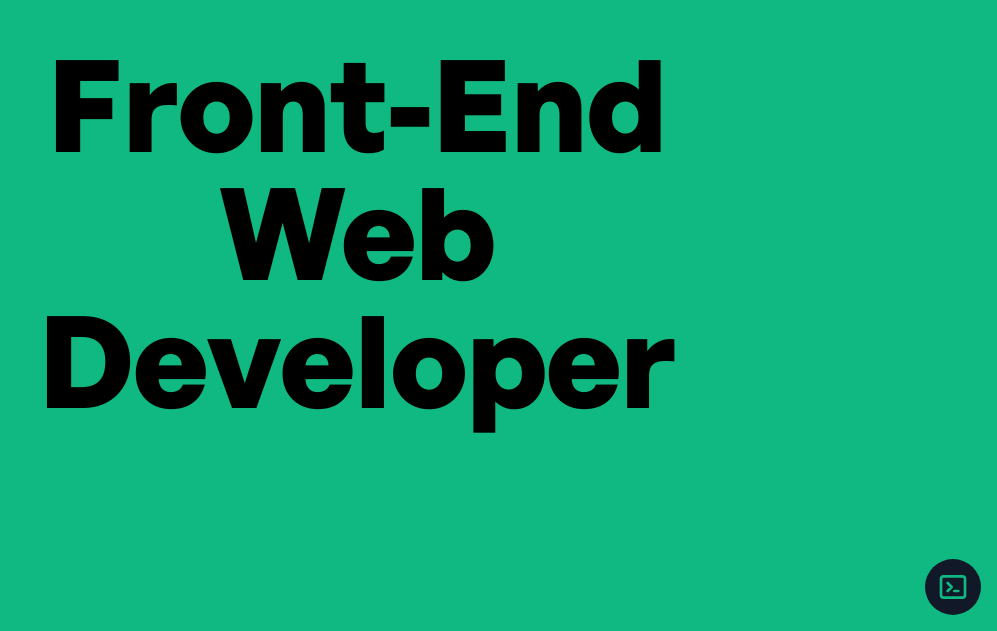
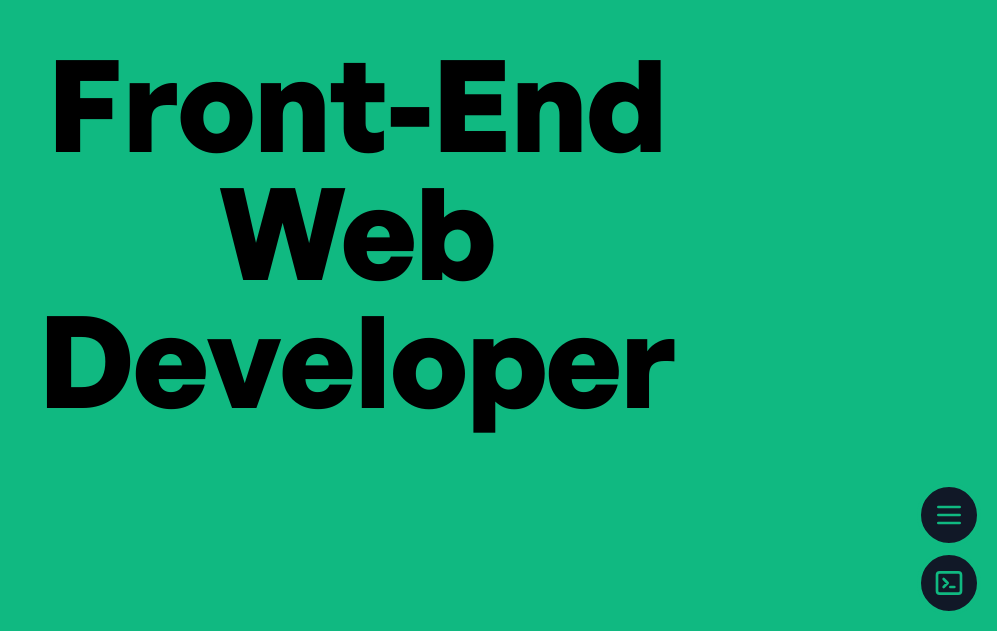
Before and after one commit to iamthismarvin/marvin.dev-v2, a Vue app: page / in a window 1280 px wide. Shown: the part 169-800 px from the top of the page, without its empty margins (283-1280 px from the left). Built offline with nearby package versions, Linux system fonts and the light colour scheme.

Commit message:
NEW: Create [Menu] component.

```diff
--- /dev/null
+++ b/src/components/Menu.vue
@@ -0,0 +1,13 @@
+<template>
+  <nav class="bg-gray-900 flex flex-col h-screen items-center justify-center text-white w-screen">
+    Menu
+  </nav>
+</template>
+
+<script lang="ts">
+import Vue from 'vue';
+
+export default Vue.extend({
+  name: 'Menu',
+});
+</script>
--- a/src/components/Terminal/Terminal.vue
+++ b/src/components/Terminal/Terminal.vue
@@ -1,5 +1,5 @@
 <template>
-  <div class="terminal text-white w-11/12 lg:w-1/2">
+  <div class="terminal shadow-xl text-white w-11/12 lg:w-1/2">
     <div class="bg-gray-800 py-1 px-2 rounded-t">Terminal</div>
     <div
       class="terminal__body bg-gray-900 flex flex-col h-36 py-1 px-2 overflow-y-scroll"
--- a/src/layouts/Default.vue
+++ b/src/layouts/Default.vue
@@ -1,10 +1,33 @@
 <template>
   <div>
+    <transition name="fade" tag="">
+      <Terminal class="fixed inset-x-0 mx-auto top-5 transition-all z-40" v-if="isTerminalActive" />
+    </transition>
     <transition name="fade">
-      <Terminal class="fixed inset-x-0 mx-auto top-5 transition-all" v-if="isTerminalActive" />
+      <Menu class="fixed z-30" v-if="isMenuActive" />
     </transition>
+    <div class="bottom-4 flex flex-col fixed right-4 z-50">
       <button
-      class="bg-gray-900 hover:bg-gray-800 bottom-4 fixed p-3 right-4 rounded-full text-green-500 transition-all outline-none"
+        class="bg-gray-900 hover:bg-gray-800 border-4 border-green-500 p-3 rounded-full text-green-500 transition-all outline-none"
+        @click="toggleMenu"
+      >
+        <svg
+          class="h-8 w-8"
+          fill="none"
+          stroke="currentColor"
+          viewBox="0 0 24 24"
+          xmlns="http://www.w3.org/2000/svg"
+        >
+          <path
+            stroke-linecap="round"
+            stroke-linejoin="round"
+            stroke-width="2"
+            d="M4 6h16M4 12h16M4 18h16"
+          ></path>
+        </svg>
+      </button>
+      <button
+        class="bg-gray-900 hover:bg-gray-800 border-4 border-green-500 p-3 rounded-full text-green-500 transition-all outline-none mt-1"
         @click="toggleTerminal"
       >
         <svg
@@ -22,6 +45,7 @@
           ></path>
         </svg>
       </button>
+    </div>
     <main>
       <slot />
     </main>
@@ -35,17 +59,23 @@ import { mapActions, mapGetters } from 'vuex';
 export default Vue.extend({
   name: 'Default',
   components: {
+    Menu: () => import('@/components/Menu.vue'),
     Terminal: () => import('@/components/Terminal/Terminal.vue'),
   },
   computed: {
     ...mapGetters({
+      isMenuActive: 'menu/isMenuActive',
       isTerminalActive: 'terminal/isTerminalActive',
     }),
   },
   methods: {
     ...mapActions({
+      SET_MENU_STATE: 'menu/SET_MENU_STATE',
       SET_TERMINAL_STATE: 'terminal/SET_TERMINAL_STATE',
     }),
+    toggleMenu() {
+      this.SET_MENU_STATE(!this.isMenuActive);
+    },
     toggleTerminal() {
       this.SET_TERMINAL_STATE(!this.isTerminalActive);
     },
--- a/src/store/index.ts
+++ b/src/store/index.ts
@@ -1,5 +1,6 @@
 import Vue from 'vue';
 import Vuex from 'vuex';
+import menu from '@/store/modules/menu';
 import terminal from '@/store/modules/terminal';
 
 Vue.use(Vuex);
@@ -9,6 +10,7 @@ export default new Vuex.Store({
   mutations: {},
   actions: {},
   modules: {
+    menu,
     terminal,
   },
 });
--- /dev/null
+++ b/src/store/modules/menu.ts
@@ -0,0 +1,23 @@
+import { Commit } from 'vuex';
+
+interface MenuState {
+  isMenuActive: boolean;
+}
+
+export default {
+  namespaced: true,
+  state: { isMenuActive: false },
+  getters: {
+    isMenuActive: (state: MenuState): boolean => state.isMenuActive,
+  },
+  mutations: {
+    MODIFY_MENU_STATE(state: MenuState, payload: boolean): void {
+      state.isMenuActive = payload;
+    },
+  },
+  actions: {
+    SET_MENU_STATE({ commit }: { commit: Commit }, payload: boolean): void {
+      commit('MODIFY_MENU_STATE', payload);
+    },
+  },
+};
```
Lines whose indentation alone changed are shown as unchanged.
